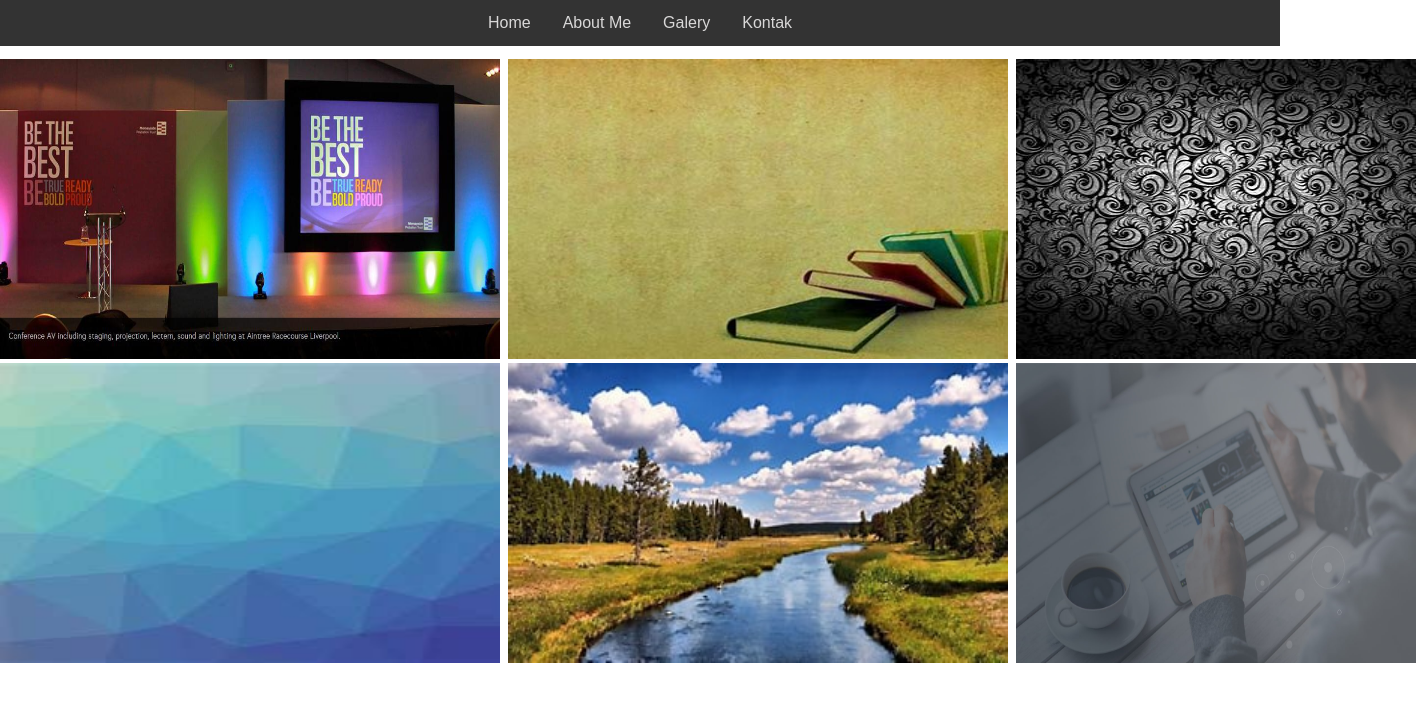
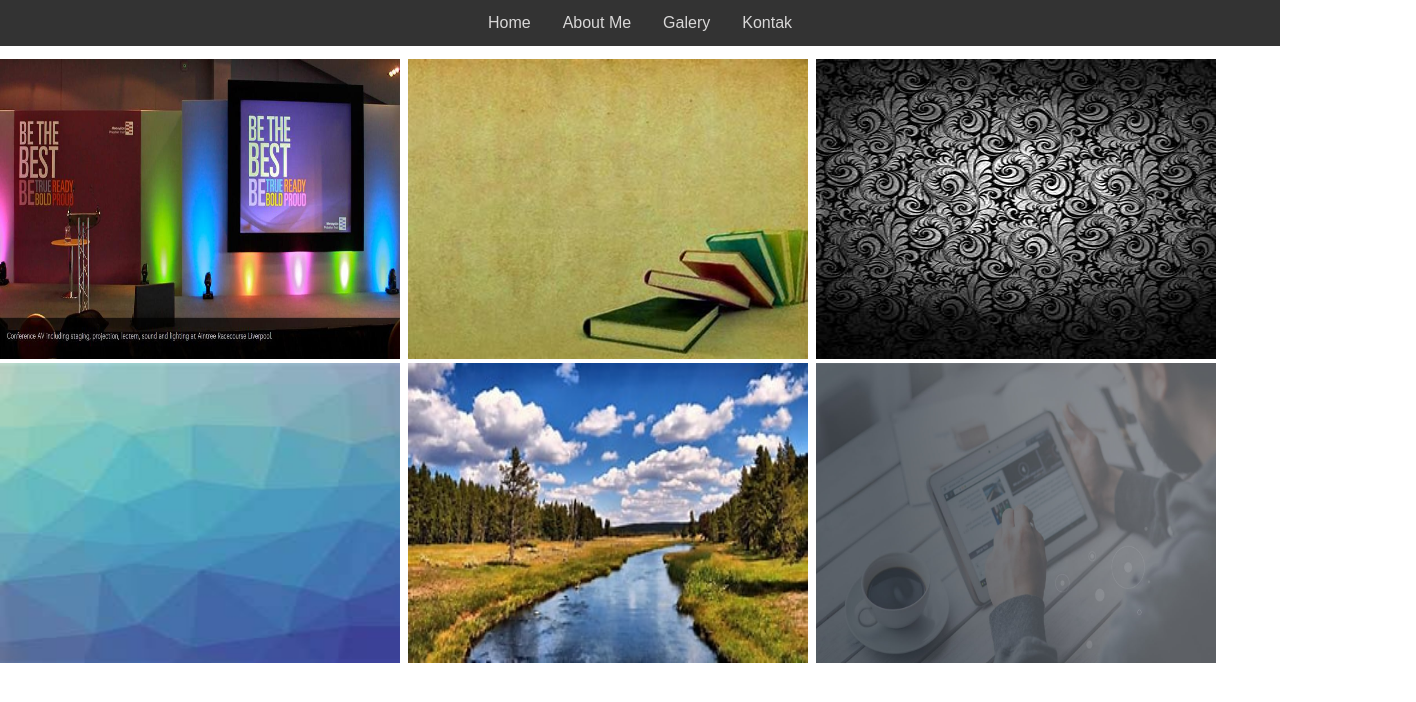
Before and after one commit to Bynrwdntr/rangkuman-tugas, a plain HTML site: page galery.html in a window 1280 px wide. Shown: the whole page, 1416 px wide, since content can reach past the window. Drawn offline with Linux system fonts and the light colour scheme.

Commit message:
first commit

```diff
--- a/galery.html
+++ b/galery.html
@@ -12,9 +12,9 @@
         <a href="kontak bayu.html">Kontak</a>
     </div>
 <pre>
-<img src="warna.jpg" width=500 height=300> <img src="1.jpeg"
-width=500 height=300> <img src="2.jpeg" width=400 height=300>
-<img src="3.jpeg" width=500 height=300> <img src="th.jpeg" width=500 height=300> <img src="home.jpg" width=400 height=300>
+<img src="warna.jpg" width=400 height=300> <img src="1.jpeg"
+width=400 height=300> <img src="2.jpeg" width=400 height=300>
+<img src="3.jpeg" width=400 height=300> <img src="th.jpeg" width=400 height=300> <img src="home.jpg" width=400 height=300>
 </pre>
 </BODY>
 </HTML>
```
